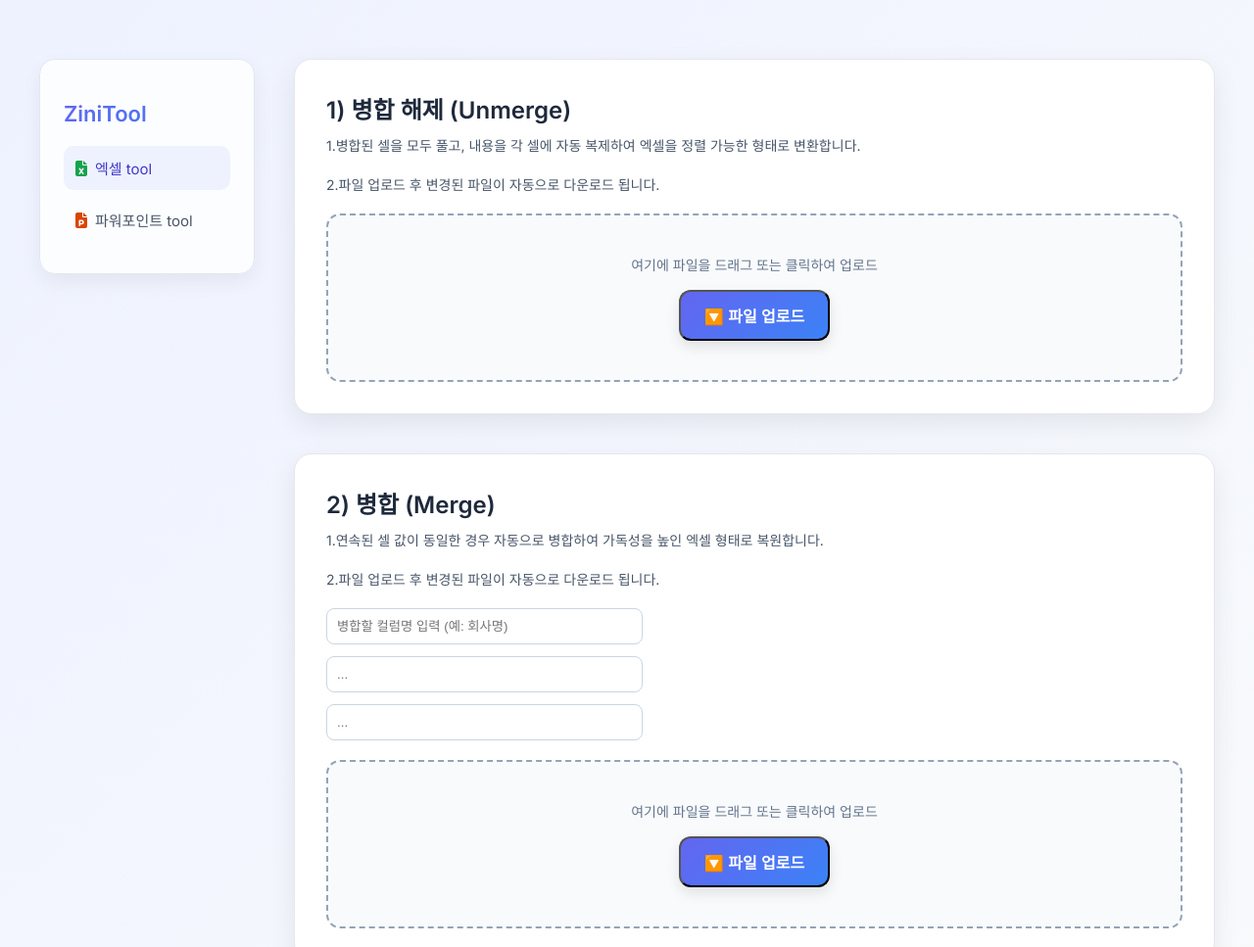
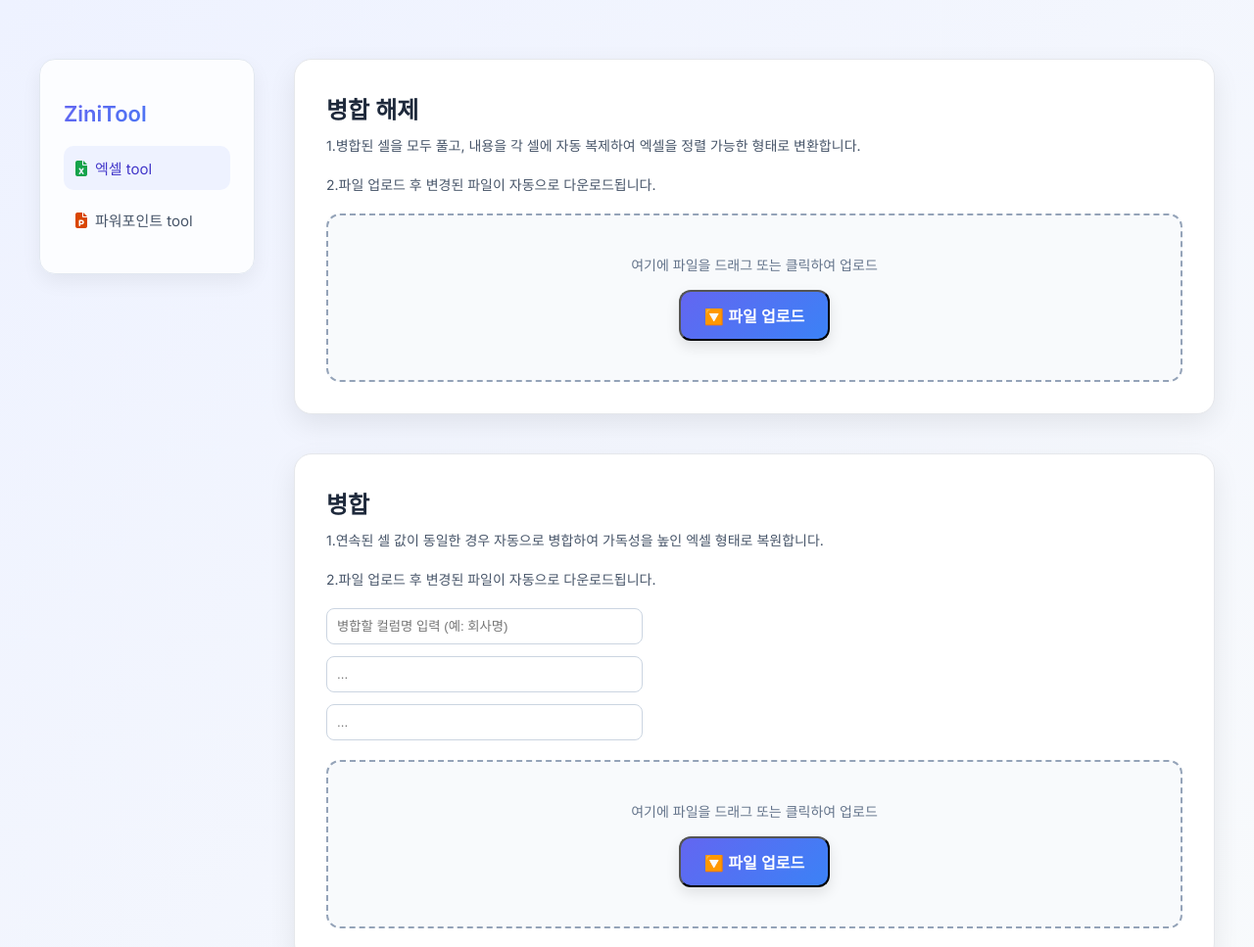
Before and after one commit to Goonerd17/Zinitool, a plain HTML site: page index.html in a window 1280 px wide. Shown: the top 967 px of the page at 98% size. Drawn offline with Linux system fonts and the light colour scheme.

Commit message:
[fix] 문구 변경

```diff
--- a/index.html
+++ b/index.html
@@ -198,12 +198,12 @@
         <!-- Excel Section -->
         <section id="page-excel" class="page-section" style="display: block">
           <div class="card">
-            <h2>1) 병합 해제 (Unmerge)</h2>
+            <h2>병합 해제</h2>
             <p>
               1.병합된 셀을 모두 풀고, 내용을 각 셀에 자동 복제하여 엑셀을 정렬
               가능한 형태로 변환합니다.
             </p>
-            <p>2.파일 업로드 후 변경된 파일이 자동으로 다운로드 됩니다.</p>
+            <p>2.파일 업로드 후 변경된 파일이 자동으로 다운로드됩니다.</p>
             <div class="upload-area" id="unmerge-drop-area">
               <p>여기에 파일을 드래그 또는 클릭하여 업로드</p>
               <input type="file" id="fileUnmerge" accept=".xlsx,.xls" />
@@ -217,12 +217,12 @@
           </div>
 
           <div class="card" style="margin-top: 40px">
-            <h2>2) 병합 (Merge)</h2>
+            <h2>병합</h2>
             <p>
               1.연속된 셀 값이 동일한 경우 자동으로 병합하여 가독성을 높인 엑셀
               형태로 복원합니다.
             </p>
-            <p>2.파일 업로드 후 변경된 파일이 자동으로 다운로드 됩니다.</p>
+            <p>2.파일 업로드 후 변경된 파일이 자동으로 다운로드됩니다.</p>
 
             <!-- 칼럼명 입력 박스 -->
             <input
```
